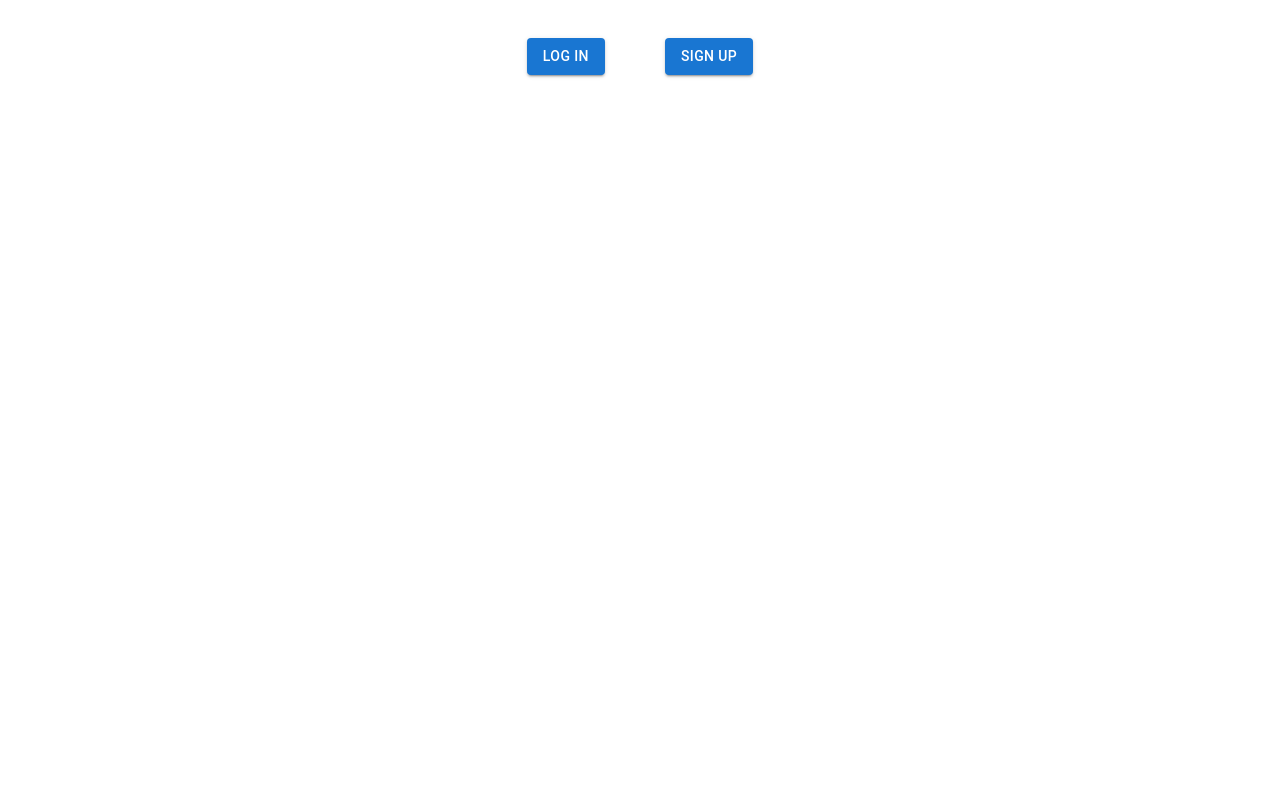
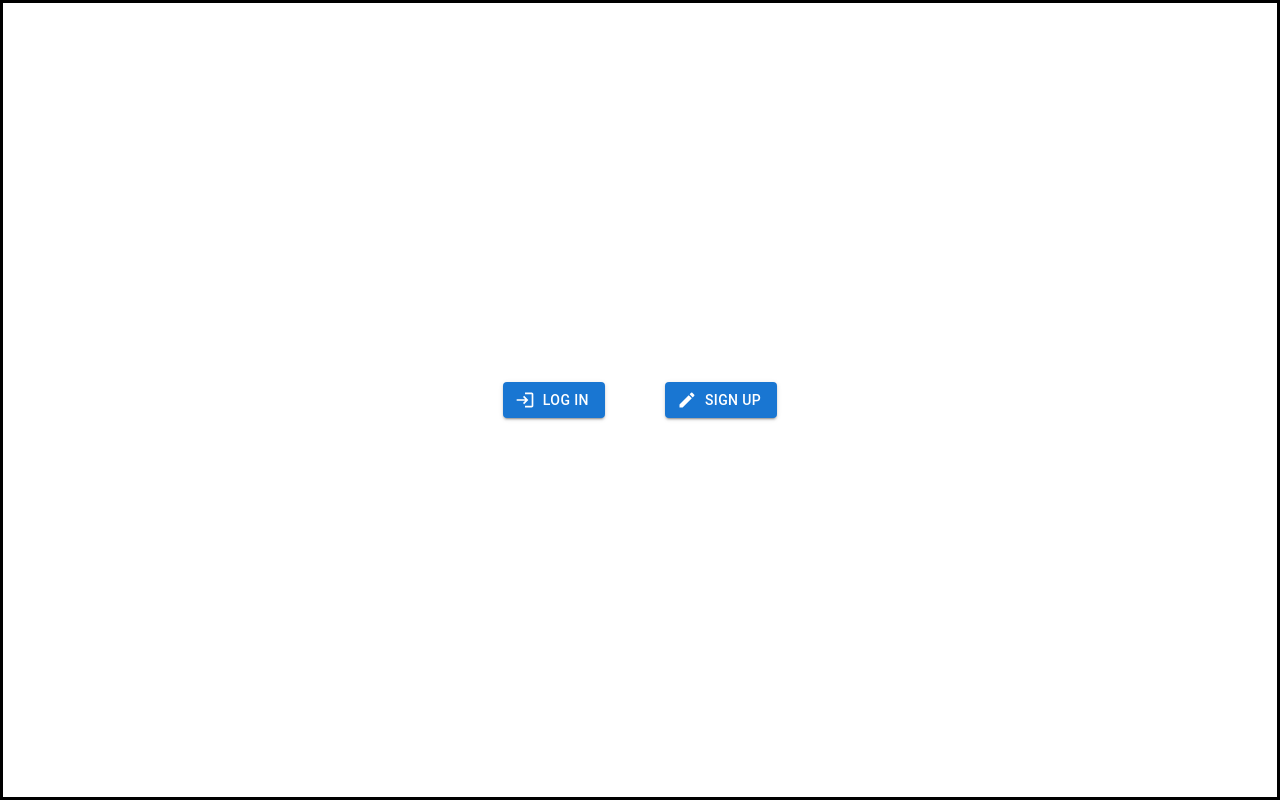
Before and after one commit to RyanCheungJF/CVWO-Frontend, a React (Create React App) app: page / in a window 1280 px wide. Built offline with nearby package versions, Linux system fonts and the light colour scheme.

Commit message:
Added loading

```diff
--- a/package.json
+++ b/package.json
@@ -2,6 +2,7 @@
   "name": "playground",
   "version": "0.1.0",
   "private": true,
+  "homepage": ".",
   "dependencies": {
     "@emotion/react": "^11.7.1",
     "@emotion/styled": "^11.6.0",
@@ -11,12 +12,17 @@
     "@testing-library/jest-dom": "^5.16.1",
     "@testing-library/react": "^12.1.2",
     "@testing-library/user-event": "^13.5.0",
+    "@types/jest": "^27.4.0",
+    "@types/node": "^17.0.8",
+    "@types/react": "^17.0.38",
+    "@types/react-dom": "^17.0.11",
     "dotenv": "^10.0.0",
     "react": "^17.0.2",
     "react-dom": "^17.0.2",
     "react-router-dom": "^6.2.1",
     "react-scripts": "5.0.0",
     "styled-components": "^5.3.3",
+    "typescript": "^4.5.4",
     "web-vitals": "^2.1.2"
   },
   "scripts": {
--- a/src/App.css
+++ b/src/App.css
@@ -1,10 +1,5 @@
 .App {
   text-align: center;
-}
-
-.App-logo {
-  height: 40vmin;
-  pointer-events: none;
 }
 
 @media (prefers-reduced-motion: no-preference) {
@@ -12,27 +7,3 @@
     animation: App-logo-spin infinite 20s linear;
   }
 }
-
-.App-header {
-  background-color: #282c34;
-  min-height: 100vh;
-  display: flex;
-  flex-direction: column;
-  align-items: center;
-  justify-content: center;
-  font-size: calc(10px + 2vmin);
-  color: white;
-}
-
-.App-link {
-  color: #61dafb;
-}
-
-@keyframes App-logo-spin {
-  from {
-    transform: rotate(0deg);
-  }
-  to {
-    transform: rotate(360deg);
-  }
-}
--- a/src/pages/IncompletePage.js
+++ b/src/pages/IncompletePage.js
@@ -54,7 +54,6 @@ function IncompletePage() {
         >
           <TagSelect
             initialTasks={initialTasks}
-            setInitialTasks={setInitialTasks}
           />
           <TaskList />
         </TaskContext.Provider>
--- a/src/pages/LandingPage.js
+++ b/src/pages/LandingPage.js
@@ -1,10 +1,21 @@
-import React from "react";
-import {
-  Box,
-  Button,
-  Container,
-} from "@mui/material";
+import { Button, Container, Grid } from "@mui/material";
 import useNavigation from "../hooks/useNavigation";
+import CreateIcon from "@mui/icons-material/Create";
+import LoginIcon from "@mui/icons-material/Login";
+
+const containerStyles = {
+  border: "solid",
+  minWidth: "100%",
+  height: "100vh",
+};
+
+const gridStyles = {
+  direction: "column",
+  alignItems: "center",
+  justifyContent: "center",
+  margin: "auto",
+  height: "100%"
+}
 
 const inputStyles = {
   margin: 30,
@@ -12,15 +23,28 @@ const inputStyles = {
 
 function LandingPage() {
   return (
-    <Container>
-      <Box sx={{ mt: 1 }}>
-        <Button style={inputStyles} variant="contained" onClick={useNavigation('/login-page')}>
+    <Container style={containerStyles}>
+      <Grid
+        container
+        style={gridStyles}
+      >
+        <Button
+          style={inputStyles}
+          variant="contained"
+          startIcon={<LoginIcon />}
+          onClick={useNavigation("/login-page")}
+        >
           Log In
         </Button>
-        <Button style={inputStyles} variant="contained" onClick={useNavigation('/signup-page')}>
+        <Button
+          style={inputStyles}
+          variant="contained"
+          startIcon={<CreateIcon />}
+          onClick={useNavigation("/signup-page")}
+        >
           Sign Up
         </Button>
-      </Box>
+      </Grid>
     </Container>
   );
 }
--- a/src/pages/LoginPage.js
+++ b/src/pages/LoginPage.js
@@ -135,6 +135,7 @@ function LoginPage({ setTasks, setUserid }) {
               <Button
                 variant="outlined"
                 onClick={useNavigation("/signup-page")}
+                disabled={loading.state}
               >
                 Register here!
               </Button>
--- a/src/pages/SignupPage.js
+++ b/src/pages/SignupPage.js
@@ -15,6 +15,10 @@ function SignupPage() {
   const [redirect, setRedirect] = useState(false);
   const [signupError, setSignupError] = useState(false);
   const [errorMessage, setErrorMessage] = useState("");
+  const [loading, setLoading] = useState({
+    state: false,
+    text: "Sign Up",
+  });
 
   const handleSubmit = async (e) => {
     e.preventDefault();
@@ -26,6 +30,7 @@ function SignupPage() {
       return;
     }
 
+    setLoading({ state: true, text: "Loading..." });
     await fetch(`${process.env.REACT_APP_API_KEY}api/register`, {
       method: "POST",
       headers: { "Content-Type": "application/json" },
@@ -34,6 +39,7 @@ function SignupPage() {
         password: data.get("password"),
       }),
     });
+    setLoading({ state: false, text: "Sign Up" });
     setRedirect(true);
   };
 
@@ -89,12 +95,17 @@ function SignupPage() {
             fullWidth
             variant="contained"
             sx={{ mt: 3, mb: 2 }}
+            disabled={loading.state}
           >
-            Sign Up
+            {loading.text}
           </Button>
           <Grid container justifyContent="center">
             <Grid item>
-              <Button variant="outlined" onClick={useNavigation("/login-page")}>
+              <Button
+                variant="outlined"
+                onClick={useNavigation("/login-page")}
+                disabled={loading.state}
+              >
                 Have an account? Sign in
               </Button>
             </Grid>
```
Also changed, not shown: src/components/SuccessMsg.js (deleted, +0 -30 lines), 2 other files (tests, documents, lock files or other folders).
